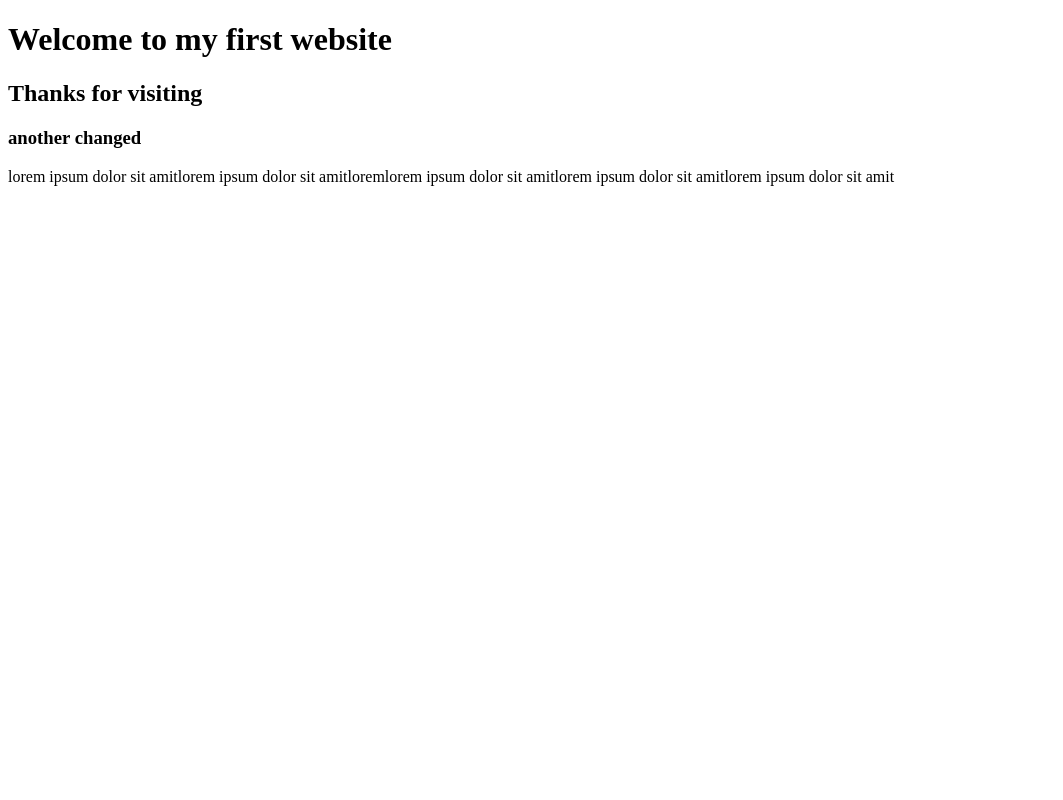
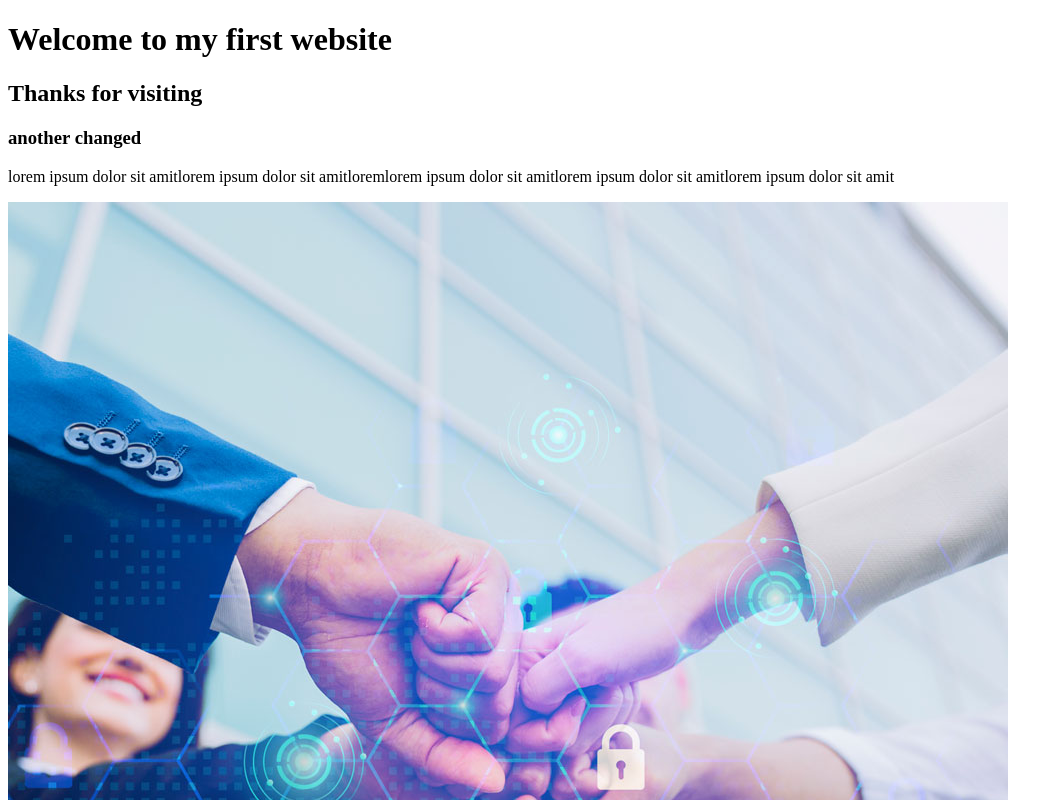
Before and after one commit to mohammad-arman/module1, a plain HTML site: page index.html in a window 1280 px wide. Shown: the top 800 px of the page, without its empty margins (0-1063 px from the left). Drawn offline with Linux system fonts and the light colour scheme.

Commit message:
image added

```diff
--- a/index.html
+++ b/index.html
@@ -12,6 +12,7 @@
 	<h2>Thanks for visiting</h2>
     <h3>another changed</h3>
 	<p>lorem ipsum dolor sit amitlorem ipsum dolor sit amitloremlorem ipsum dolor sit amitlorem ipsum dolor sit amitlorem ipsum dolor sit amit</p>
+    <img src="./images/work-2.jpg" alt="">
 <body>
 </body>
 </html>
```
